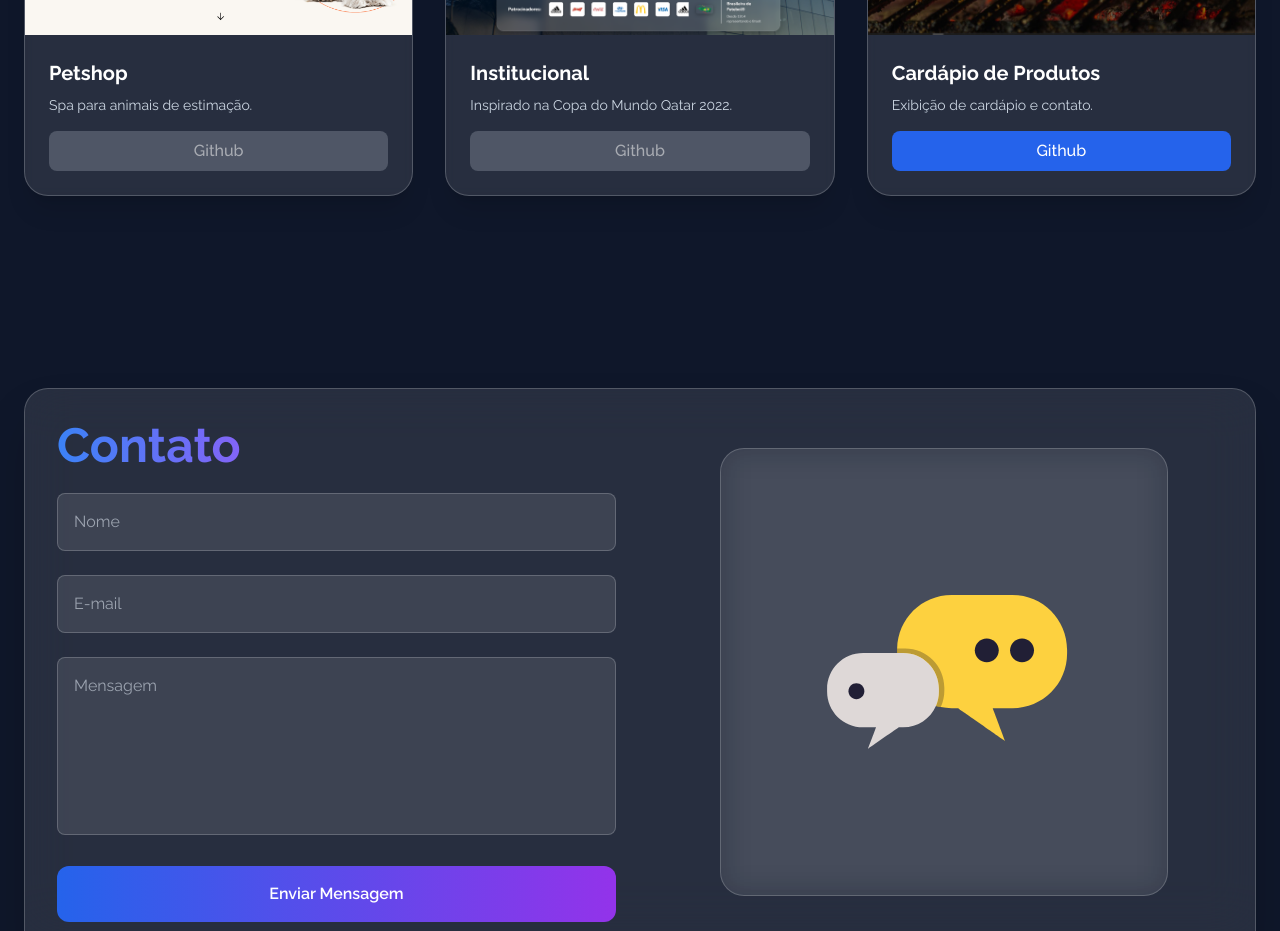
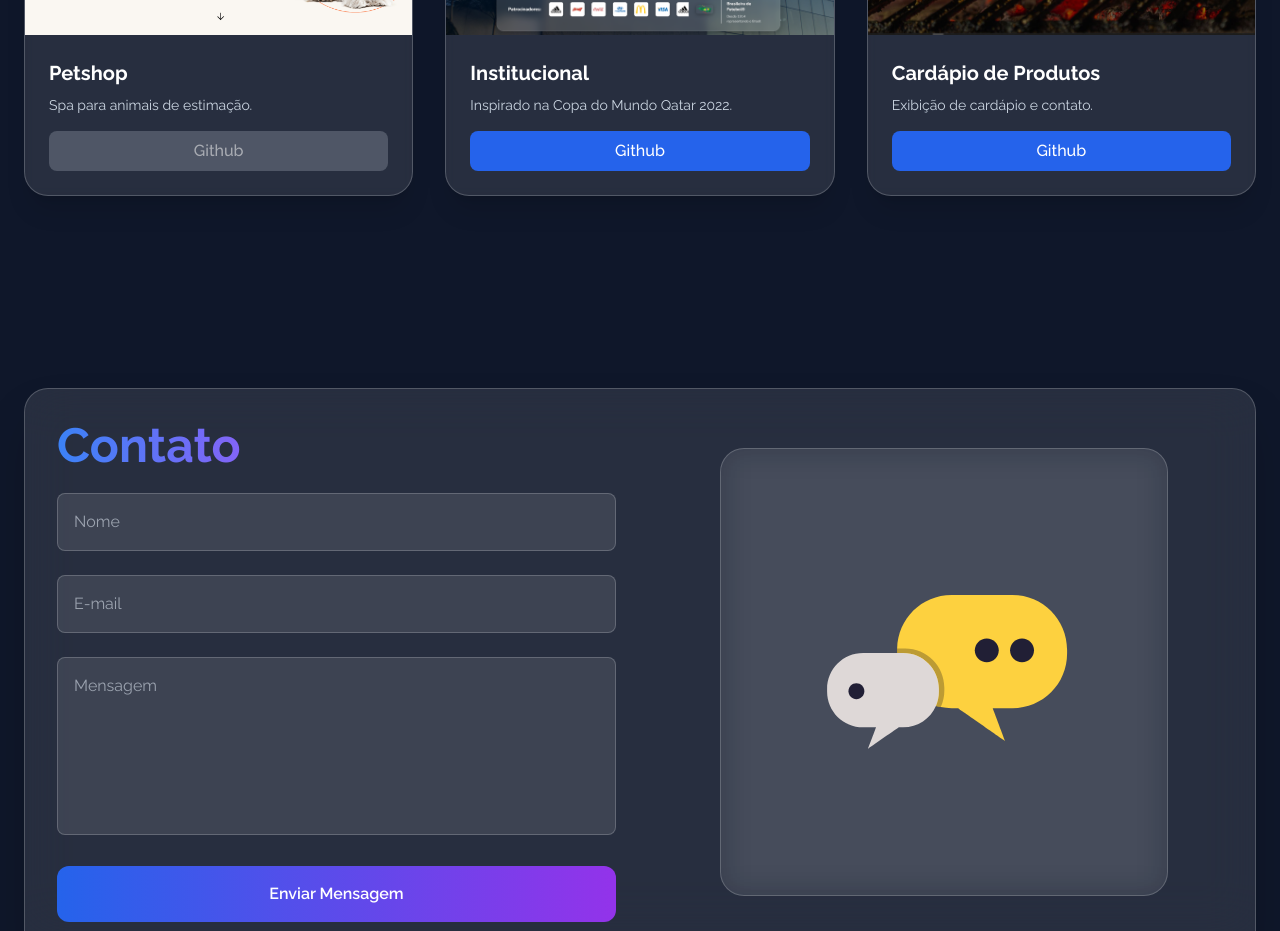
Before and after one commit to erickreisti/meu-portfolio, a React (Vite) app: page / in a window 1280 px wide. Shown: the part 3500-4431 px from the top of the page. Built offline with nearby package versions, Linux system fonts and the light colour scheme.

Commit message:
Portfolio desenvolvido em JS + Vite + React Icons

```diff
--- a/src/components/Project.jsx
+++ b/src/components/Project.jsx
@@ -47,7 +47,7 @@ export default function Project() {
       title: "Institucional",
       description: "Inspirado na Copa do Mundo Qatar 2022.",
       image: img05,
-      github: null,
+      github: "https://github.com/erickreisti/world-cup-2022",
       live: null,
     },
     {
```
